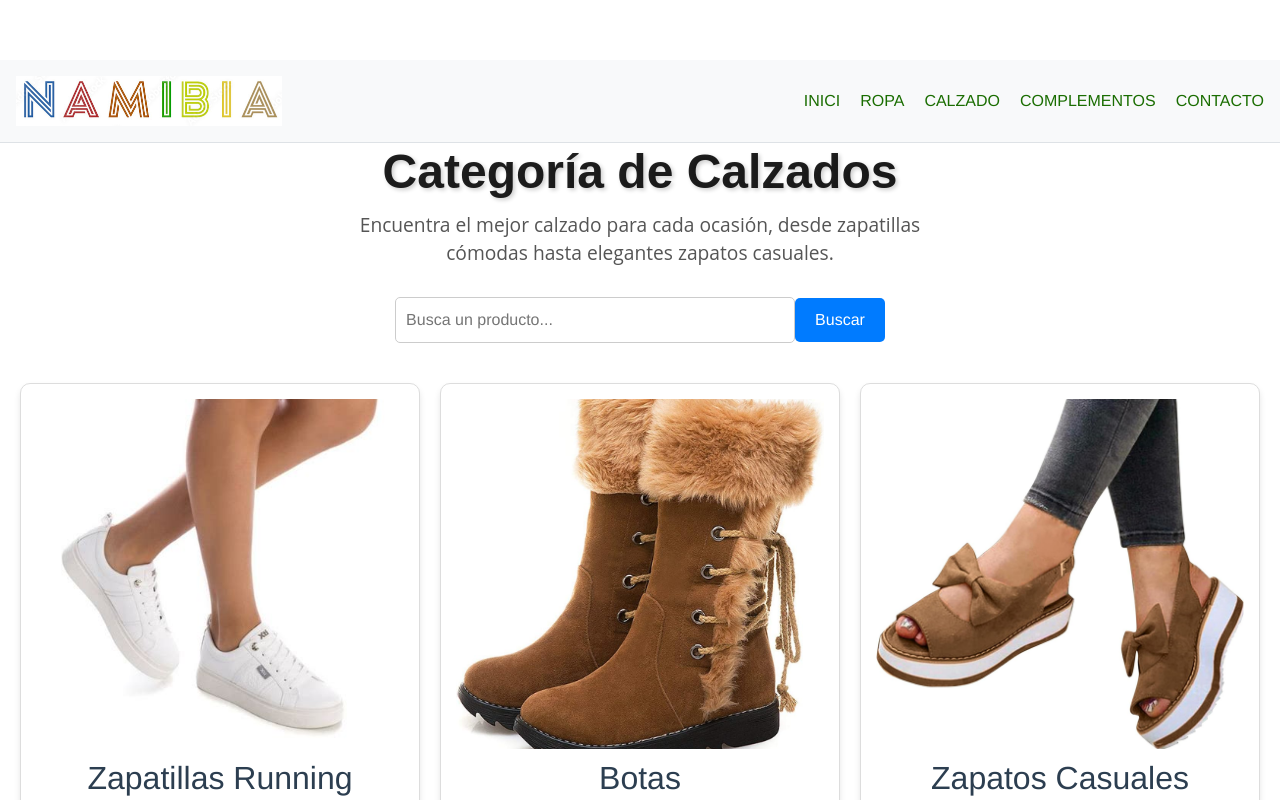
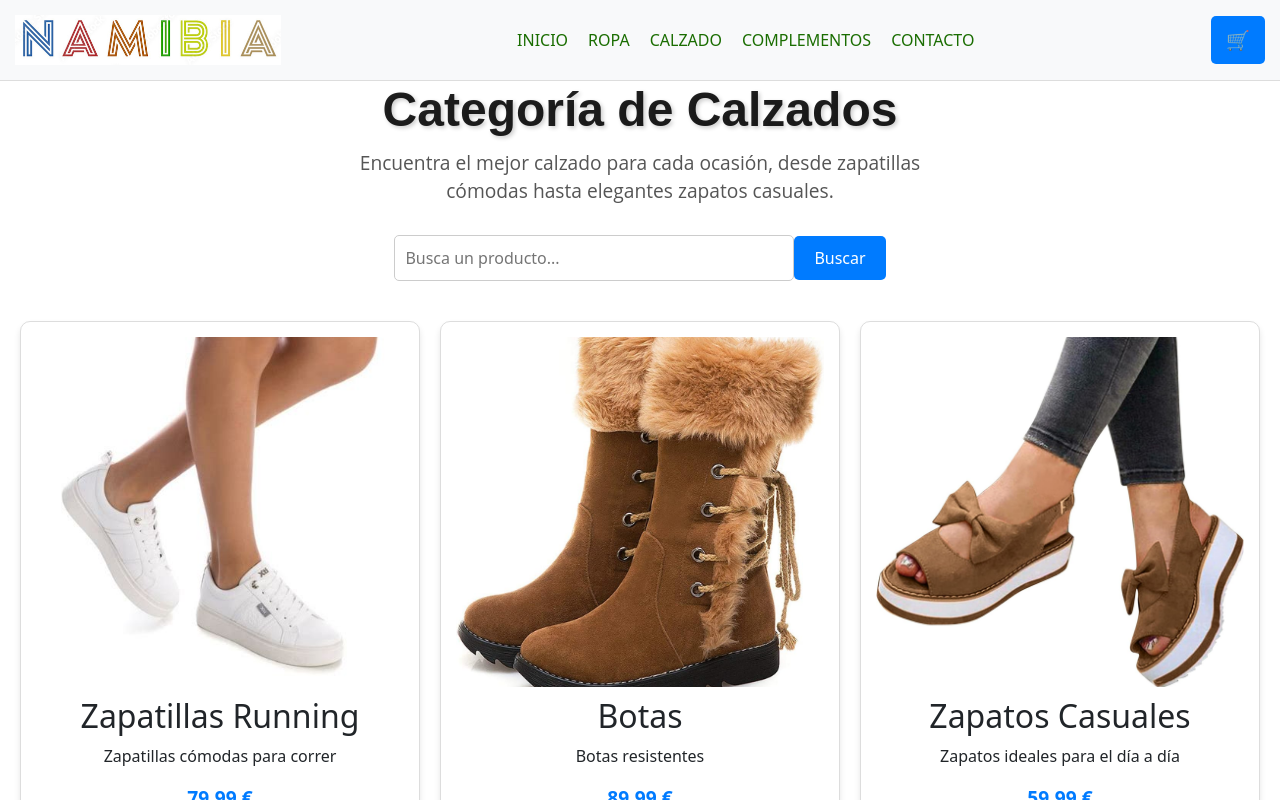
Before and after one commit to mary214/Proyecto-M06, a Vue app in the folder namibia/: page /calzado in a window 1280 px wide. Shown: the top 800 px of the page. Built offline with nearby package versions, Linux system fonts and the light colour scheme.

Commit message:
pcart adelanto

```diff
--- a/namibia/src/App.vue
+++ b/namibia/src/App.vue
@@ -1,58 +1,29 @@
 <template>
   <div>
-    <PHeader class="header" />
-    <router-view v-slot="{ Component }">
-      <transition name="fade">
-        <component :is="Component" />
-      </transition>
-    </router-view>
-    <PFooter />
+    <PHeader :cartItems="cartItems" @remove-from-cart="removeFromCart" />
+    <router-view :cart-items="cartItems" @add-to-cart="addToCart"></router-view>
   </div>
 </template>
 
 <script>
 import PHeader from './components/PHeader.vue';
-import PFooter from './components/PFooter.vue';
 
 export default {
-  name: 'App',
   components: {
     PHeader,
-    PFooter,
+  },
+  data() {
+    return {
+      cartItems: [],
+    };
+  },
+  methods: {
+    addToCart(product) {
+      this.cartItems.push(product);
+    },
+    removeFromCart(index) {
+      this.cartItems.splice(index, 1);
+    },
   },
 };
 </script>
-
-<style>
-#app {
-  font-family: Avenir, Helvetica, Arial, sans-serif;
-  -webkit-font-smoothing: antialiased;
-  -moz-osx-font-smoothing: grayscale;
-  text-align: center;
-  color: #2c3e50;
-  margin-top: 60px;
-}
-
-.fade-enter-active,
-.fade-leave-active {
-  transition: opacity 0.5s ease;
-}
-
-.fade-enter,
-.fade-leave-to {
-  opacity: 0;
-}
-
-.header {
-  animation: slideDown 0.5s ease-out;
-}
-
-@keyframes slideDown {
-  0% {
-    transform: translateY(-100%);
-  }
-  100% {
-    transform: translateY(0);
-  }
-}
-</style>
--- /dev/null
+++ b/namibia/src/components/PCart.vue
@@ -0,0 +1,50 @@
+<template>
+    <div class="cart">
+      <h2>Cesta de la compra</h2>
+      <ul>
+        <li v-for="(item, index) in cartItems" :key="index">
+          <img :src="item.image" :alt="item.name" class="cart-image" />
+          <span>{{ item.name }} - {{ item.price }} €</span>
+          <button @click="$emit('remove-from-cart', index)">❌</button>
+        </li>
+      </ul>
+    </div>
+  </template>
+
+  <script>
+  export default {
+    name: 'PCart',
+    props: {
+      cartItems: Array,
+    },
+  };
+  </script>
+
+  <style scoped>
+  .cart {
+    background: white;
+    border: 1px solid #ddd;
+    padding: 15px;
+    width: 330px;
+    position: fixed;
+    top: 50px;
+    right: 20px;
+  }
+
+  .cart ul {
+    list-style: none;
+    padding: 0;
+  }
+
+  .cart li {
+    display: flex;
+    align-items: center;
+    justify-content: space-between;
+    padding: 5px;
+    border-bottom: 1px solid #ddd;
+  }
+
+  .cart-image {
+    width: 50px;
+  }
+  </style>
--- a/namibia/src/components/PHeader.vue
+++ b/namibia/src/components/PHeader.vue
@@ -1,85 +1,108 @@
 <template>
-  <header class="d-flex justify-content-between align-items-center p-3 bg-light border-bottom">
+  <header class="header">
     <div class="logo">
       <img alt="Logo NAMIBIA" :src="logoSrc">
+    </div>
 
-    </div>
     <nav class="navigation">
-      <router-link to="/" class="nav-link">Inici</router-link>
+      <router-link to="/" class="nav-link">Inicio</router-link>
       <router-link to="/ropa" class="nav-link">Ropa</router-link>
       <router-link to="/calzado" class="nav-link">Calzado</router-link>
       <router-link to="/complementos" class="nav-link">Complementos</router-link>
       <router-link to="/contacto" class="nav-link">Contacto</router-link>
     </nav>
+
+    <!-- Botón del carrito -->
+    <button @click="toggleCart" class="cart-btn">
+      🛒
+      <span v-if="cartItems.length" class="cart-count">{{ cartItems.length }}</span>
+    </button>
+
+    <!-- Componente PCart -->
+    <PCart
+      v-if="showCart"
+      :cartItems="cartItems"
+      @remove-from-cart="$emit('remove-from-cart', $event)"
+    />
   </header>
 </template>
 
 <script>
+import PCart from './PCart.vue';
 import logo from '../assets/logoNamibia.jpg';
 
 export default {
   name: 'PHeader',
+  components: {
+    PCart,
+  },
+  props: {
+    cartItems: {
+      type: Array,
+      default: () => [],
+    },
+  },
   data() {
     return {
       logoSrc: logo,
+      showCart: false,
     };
+  },
+  methods: {
+    toggleCart() {
+      this.showCart = !this.showCart;
+    },
   },
 };
 </script>
 
-
 <style scoped>
-
-body, html {
-  margin: 0;
-  padding: 0;
-  box-sizing: border-box;
-}
-
-header {
-  margin-top: 0;
-  padding-top: 0;
-}
-
-
 .header {
   display: flex;
   justify-content: space-between;
   align-items: center;
-  padding: 10px 20px;
-  background-color: #34495e;
-  border-bottom: 2px solid #2c3e50;
+  padding: 15px;
+  background: #f8f9fa;
+  border-bottom: 1px solid #ddd;
 }
+
 .logo img {
   height: 50px;
 }
+
 .navigation {
   display: flex;
   gap: 20px;
 }
-.navigation .nav-link {
+
+.nav-link {
   font-size: 16px;
   font-weight: 500;
   color: #1a6d01;
   text-transform: uppercase;
-  transition: all 0.3s ease;
+  text-decoration: none;
+}
+
+.cart-btn {
   position: relative;
+  background-color: #007bff;
+  color: white;
+  border: none;
+  padding: 10px 15px;
+  cursor: pointer;
+  font-size: 1.2rem;
+  border-radius: 5px;
 }
-.navigation .nav-link:hover {
-  color: #1abc9c;
-}
-.navigation .nav-link::after {
-  content: "";
-  display: block;
-  width: 0;
-  height: 2px;
-  background: #1abc9c;
-  transition: width 0.3s ease;
+
+.cart-count {
+  background-color: red;
+  color: white;
+  border-radius: 50%;
+  padding: 5px 10px;
+  font-size: 0.9rem;
+  font-weight: bold;
   position: absolute;
-  bottom: -3px;
-  left: 0;
-}
-.navigation .nav-link:hover::after {
-  width: 100%;
+  top: -5px;
+  right: -10px;
 }
 </style>
--- a/namibia/src/components/ProductList.vue
+++ b/namibia/src/components/ProductList.vue
@@ -7,6 +7,7 @@
       :description="product.description"
       :price="product.price"
       :image="product.image"
+      @add-to-cart="$emit('add-to-cart', product)"
     />
   </div>
 </template>
```
Lines whose indentation alone changed are shown as unchanged.
